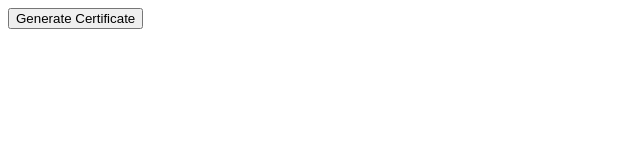
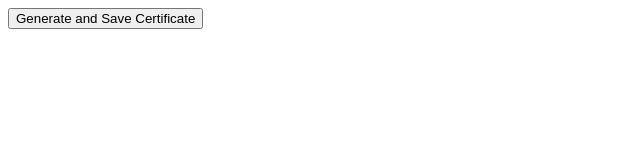
Before and after one commit to mrklwrncbdr30/Project, a React (Vite) app in the folder BackendNewMethod/teamdspringapi/teamdreact/teamd/: page / in a window 1280 px wide. Shown: the top 160 px of the page, without its empty margins (0-640 px from the left). Built offline with nearby package versions, Linux system fonts and the light colour scheme; no server answers.

Commit message:
edited generator

```diff
--- a/BackendNewMethod/teamdspringapi/teamdreact/teamd/package.json
+++ b/BackendNewMethod/teamdspringapi/teamdreact/teamd/package.json
@@ -11,6 +11,7 @@
   },
   "dependencies": {
     "axios": "^1.6.5",
+    "file-saver": "^2.0.5",
     "jspdf": "^2.5.1",
     "react": "^18.2.0",
     "react-dom": "^18.2.0",
--- a/BackendNewMethod/teamdspringapi/teamdreact/teamd/src/Components/CertificateGenerator.jsx
+++ b/BackendNewMethod/teamdspringapi/teamdreact/teamd/src/Components/CertificateGenerator.jsx
@@ -3,6 +3,7 @@ import jsPDF from 'jspdf';
 import img from '../assets/certificate-background.png';
 import signatureImg from '../assets/Signiture.png';
 import axios from 'axios';
+import { saveAs } from 'file-saver';
 
 // Add the toDataUrl function here
 async function toDataUrl(url) {
@@ -22,40 +23,58 @@ async function toDataUrl(url) {
   });
 }
 
+// Extracted CertificateDisplay as a functional component
+const CertificateDisplay = ({ pdfUrl }) => {
+  return (
+    <div>
+      <embed src={pdfUrl} type="application/pdf" width="100%" height="400px" style={{ border: 'none' }} />
+    </div>
+  );
+};
+
 function CertificateGenerator() {
-  const [CertificationData, setCertificationData] = useState([]);
-  const [courseData, setcourseData] = useState([]);
-  const [userData, setuserData] = useState([]);
-  const [instructorData, setinstructorData] = useState([]);
-  const [BadgeData, setBadgeData] = useState([]);
+  const [certificationData, setCertificationData] = useState([]);
+  const [courseData, setCourseData] = useState([]);
+  const [userData, setUserData] = useState([]);
+  const [instructorData, setInstructorData] = useState([]);
+  const [badgeData, setBadgeData] = useState([]);
   const [showCertificate, setShowCertificate] = useState(false);
+  const [dataLoaded, setDataLoaded] = useState(false);
 
   useEffect(() => {
-    const loadCertificationData = async () => {
+    const fetchData = async () => {
       try {
         const certificationResult = await axios.get('http://localhost:8080/api/certifications/1');
         setCertificationData(certificationResult.data);
 
         const courseResult = await axios.get(`http://localhost:8080/api/courses/${certificationResult.data.courseId}`);
-        setcourseData(courseResult.data);
+        setCourseData(courseResult.data);
 
         const usersResult = await axios.get(`http://localhost:8080/api/users/${certificationResult.data.userID}`);
-        setuserData(usersResult.data);
+        setUserData(usersResult.data);
 
         const instructorResult = await axios.get(`http://localhost:8080/api/instructors/${certificationResult.data.instructorID}`);
-        setinstructorData(instructorResult.data);
+        setInstructorData(instructorResult.data);
 
-        const BadgeResult = await axios.get(`http://localhost:8080/api/badges/${certificationResult.data.badgeID}`);
-        setBadgeData(BadgeResult.data);
+        const badgeResult = await axios.get(`http://localhost:8080/api/badges/${certificationResult.data.badgeID}`);
+        setBadgeData(badgeResult.data);
+
+        setDataLoaded(true);
       } catch (error) {
         console.error('Error fetching certification data:', error);
       }
     };
-    loadCertificationData();
+
+    fetchData();
   }, []);
 
   async function generateCertificate() {
     try {
+      if (!dataLoaded) {
+        console.error('Data not loaded yet.');
+        return;
+      }
+
       const doc = new jsPDF({
         orientation: 'landscape',
         unit: 'mm',
@@ -69,43 +88,19 @@ function CertificateGenerator() {
       doc.setFontSize(35);
       doc.text(`${userData.full_name}`, 140, 108, { align: 'center' });
 
-      doc.setFontSize(20);
-      doc.text(`${courseData.title}`, 190, 119, { align: 'center' });
-      doc.setTextColor(0, 0, 0);
-      doc.text(`${instructorData.full_name}`, 157, 168, { align: 'left' });
+      // ... (rest of the code remains the same)
 
-      // Use the formatted date with month as a string
-      const options = { day: 'numeric', month: 'long', year: 'numeric' };
-      const formattedDateIssued = new Date(CertificationData.dateIssued).toLocaleDateString(undefined, options);
-      doc.setFontSize(17);
-      doc.text(`${formattedDateIssued}`, 148, 128, { align: 'right' });
+      // Save the PDF locally using FileSaver.js
+      const pdfData = doc.output('blob');
+      saveAs(pdfData, 'certificate.pdf');
 
-      // Include the original date issued in numerals
-      const originalDateIssued = new Date(CertificationData.dateIssued).toLocaleDateString();
-      doc.setFontSize(10);
-      doc.text(`${originalDateIssued}`, 87, 154, { align: 'right' });
-      doc.setFontSize(10);
-      doc.text(`${CertificationData.certificateSerialNo}`, 96, 158, { align: 'right' });
-      doc.text(`${courseData.courseId}`, 75, 163, { align: 'right' });
+      // Store the PDF in local storage
+      const pdfBlob = new Blob([pdfData], { type: 'application/pdf' });
+      const pdfUrl = URL.createObjectURL(pdfBlob);
+      localStorage.setItem('generatedCertificate', pdfUrl);
 
-      // Include other relevant data from the fetched JSON objects (BadgeData, etc.)
-
-      const signatureImgDataUrl = await toDataUrl(signatureImg);
-      const signatureWidth = 50;
-      const signatureHeight = 50;
-      const signatureHorizontalPosition = 140 + (228 - 140) / 2 - signatureWidth / 2;
-      doc.addImage(signatureImgDataUrl, 'PNG', signatureHorizontalPosition, 135, signatureWidth, signatureHeight);
-
-      // Log all data for verification
-      console.log('CertificationData:', CertificationData);
-      console.log('courseData:', courseData);
-      console.log('userData:', userData);
-      console.log('instructorData:', instructorData);
-
-      // Embed the PDF in an iframe
-      const pdfContent = doc.output('datauristring');
-      console.log('PDF Content:', pdfContent); // Log PDF content
-      setShowCertificate(pdfContent);
+      // Display the PDF using the new CertificateDisplay component
+      setShowCertificate(pdfUrl);
     } catch (error) {
       console.error('Error generating certificate:', error);
     }
@@ -113,13 +108,17 @@ function CertificateGenerator() {
 
   return (
     <div>
-      <button onClick={generateCertificate}>Generate Certificate</button>
+      <button onClick={generateCertificate}>Generate and Save Certificate</button>
 
+      {/* Using the iframe (keep it for now) */}
       {showCertificate && (
         <div>
-          <iframe title="Certificate" src={showCertificate} width="100%" height="600px" />
+          <iframe title="Certificate" src={showCertificate} width="100%" height="400px" style={{ border: 'none' }} />
         </div>
       )}
+
+      {/* Using the new CertificateDisplay component */}
+      {showCertificate && <CertificateDisplay pdfUrl={showCertificate} />}
     </div>
   );
 }
```
Also changed, not shown: 1 other file (tests, documents, lock files or other folders).
